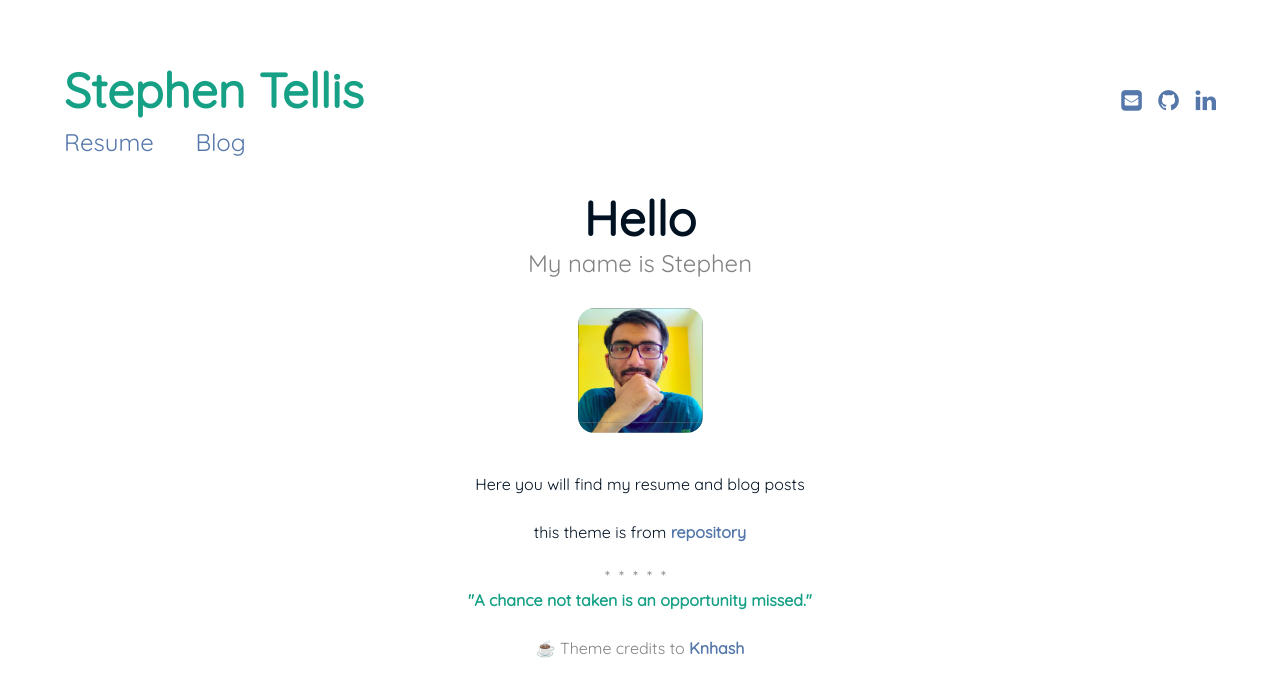
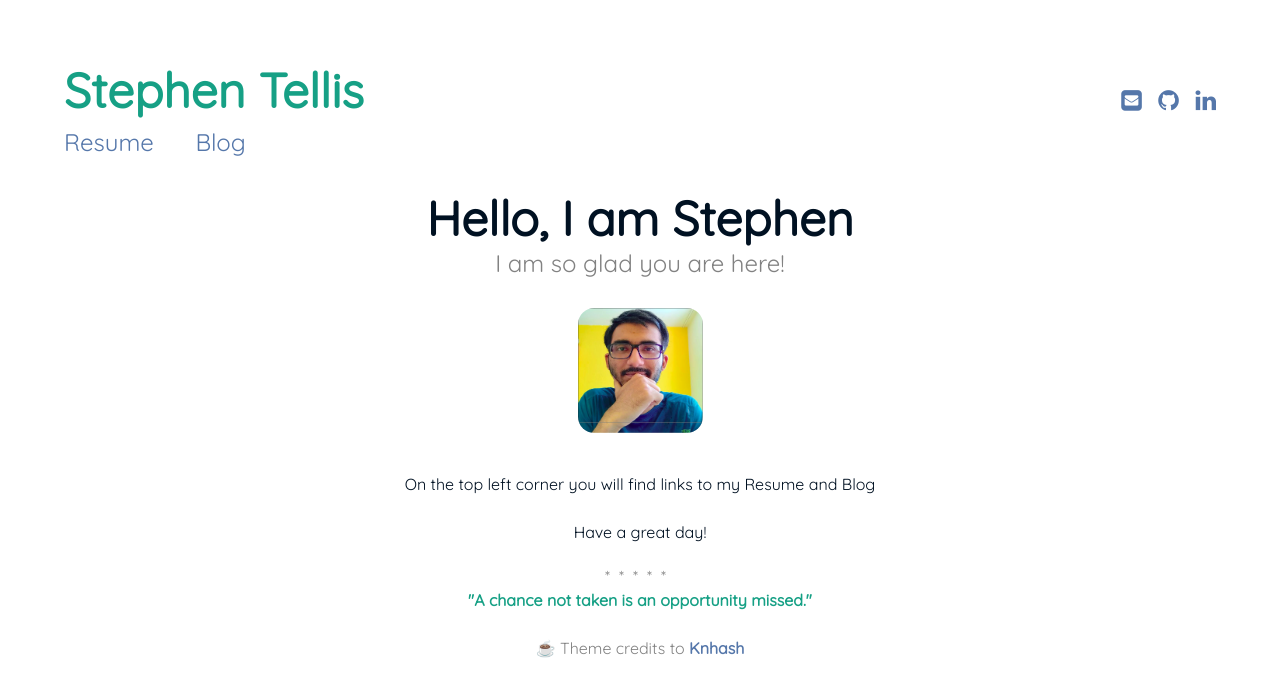
Before and after one commit to Stephen-Tellis/home, a Jekyll site: the page built from index.md, in a window 1280 px wide. Shown: the top 697 px of the page. Built offline with Jekyll 4.4.1, drawn with Linux system fonts in a browser that asks for light colours.

Commit message:
Update index.md

```diff
--- a/index.md
+++ b/index.md
@@ -1,7 +1,7 @@
 ---
 layout: page
-title: Hello
-subtitle: My name is Stephen
+title: Hello, I am Stephen
+subtitle: I am so glad you are here!
 sitemap:
   priority: 0.9
 ---
@@ -9,6 +9,6 @@ sitemap:
 <img src="{{ '/assets/img/pudhina.jpg' | prepend: site.baseurl }}" id="about-img">
 
 <div id="describe-text">
-	<p>Here you will find my resume and blog posts</p>
-	<p>this theme is from <strong> <a href="https://github.com/knhash/Pudhina"> repository</a> </strong></p>
+	<p> On the top left corner you will find links to my Resume and Blog </p>
+	<p> Have a great day!</p>
 </div>
```
